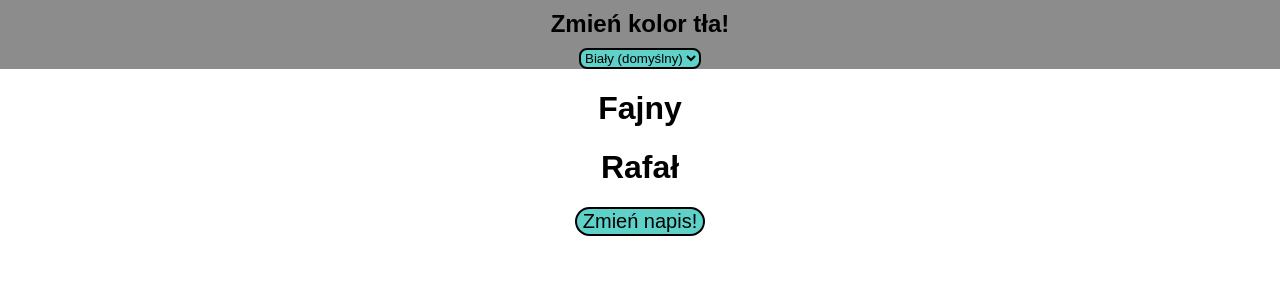
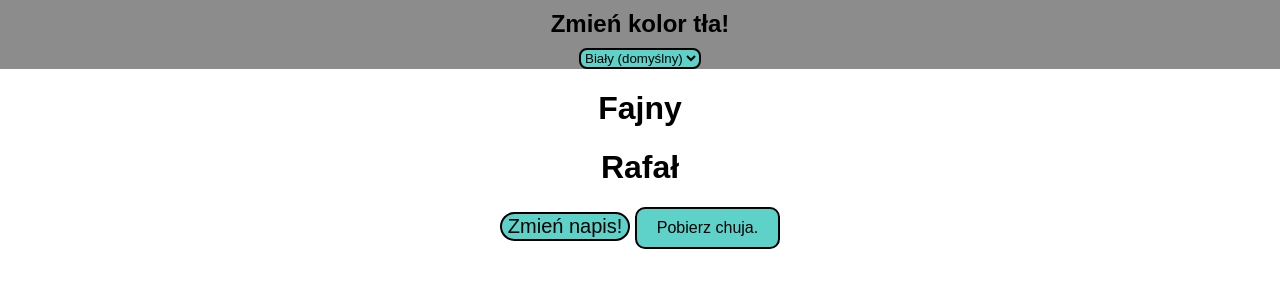
Before and after one commit to kuba32101/kubaytes, a plain HTML site: page index.html in a window 1280 px wide. Drawn offline with Linux system fonts and the light colour scheme.

Commit message:
Add files via upload

```diff
--- a/index.html
+++ b/index.html
@@ -69,6 +69,8 @@
 	<h1 id="c">Fajny</h1>
 	<h1 id="r">Rafał</h1>
 	<button style="font-size: 20px" id="but" onclick="zmiana()">Zmień napis!</button>
-	<!-- <a href="https://www.roblox.com/pl/users/5531354524/profile">Kliknij mnie!!!</a> -->
+	<a href="penys.jpg" download
+		style="display:inline-block; padding:10px 20px; background:#5ed1c9; color:black;
+          	border:2px solid black; border-radius:10px; text-decoration:none; cursor:pointer;">Pobierz chuja.</a>
 </body>
 </html>
```
